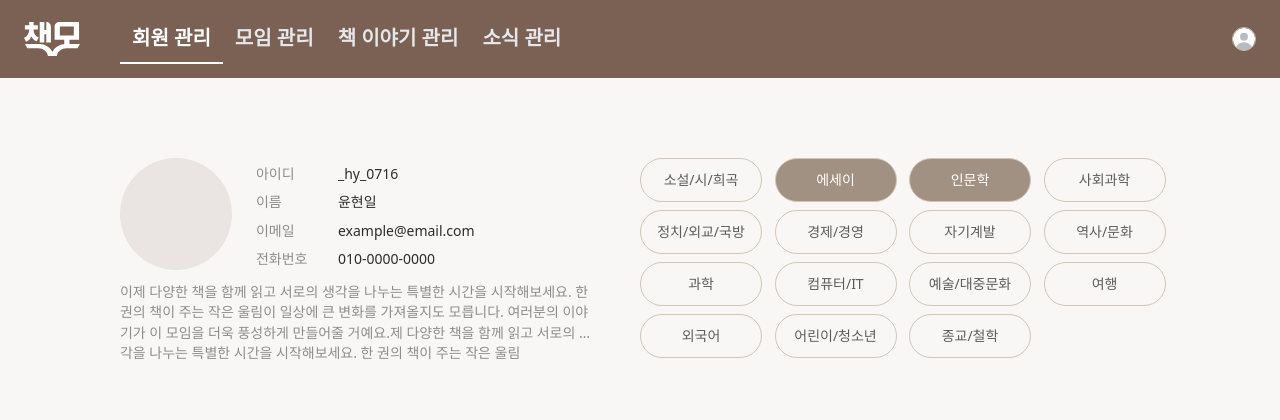
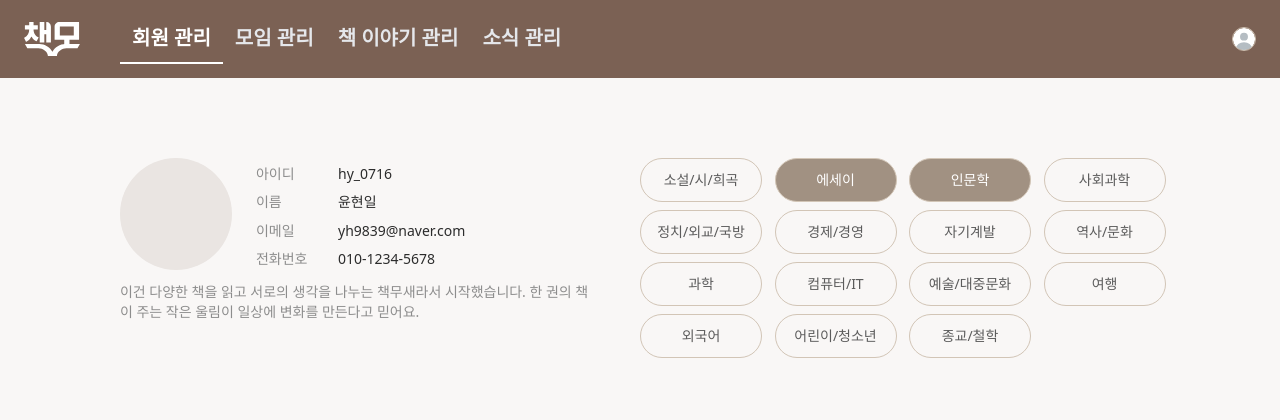
Before and after one commit to checkmo2025/FE, a Next.js app: page /admin/users/1 in a window 1280 px wide. Shown: the top 420 px of the page. Built offline with nearby package versions, Linux system fonts and the light colour scheme; no server answers; a web font is replaced by a local one.

Commit message:
refactor: 관리자 사용자 상세 페이지 구조 통일 및 userId props 적용

```diff
--- a/package.json
+++ b/package.json
@@ -18,7 +18,7 @@
     "@vercel/speed-insights": "^1.3.1",
     "js-cookie": "^3.0.5",
     "next": "^16.1.6",
-    "react": "19.2.0",
+    "react": "^19.2.0",
     "react-dom": "19.2.0",
     "react-hot-toast": "^2.6.0",
     "react-intersection-observer": "^10.0.3",
--- a/src/app/(admin)/admin/(app)/users/[id]/page.tsx
+++ b/src/app/(admin)/admin/(app)/users/[id]/page.tsx
@@ -12,12 +12,11 @@ import BookStoryList from "@/components/base-ui/Admin/users/BookStoryList";
 import NewsList from "@/components/base-ui/Admin/users/NewsList";
 import ReportList from "@/components/base-ui/Admin/users/ReportList";
 
-
 export default function Page() {
-  const [activeTab, setActiveTab] =
-    useState<AdminUserTabId>("meetings");
+  const [activeTab, setActiveTab] = useState<AdminUserTabId>("meetings");
 
   // 더미
+  // TODO: 관리자 사용자 상세 조회 API 연동 후, params.id 기반으로 user 데이터 교체 예정
   const user = {
     userId: "hy_0716",
     name: "윤현일",
@@ -25,9 +24,10 @@ export default function Page() {
     phone: "010-1234-5678",
     intro:
       "이건 다양한 책을 읽고 서로의 생각을 나누는 책무새라서 시작했습니다. 한 권의 책이 주는 작은 울림이 일상에 변화를 만든다고 믿어요.",
-    profileImageUrl: null as string | null,
+    profileImage: null as string | null,
   };
 
+  // TODO: 관리자 사용자 카테고리 조회 API 연동 후 params.id 기반으로 교체 예정
   const selectedCategories = [
     "KOREAN_NOVEL",
     "ESSAY",
@@ -40,26 +40,21 @@ export default function Page() {
       <section className="w-[1040px] mx-auto pt-[80px]">
         <div className="flex items-start justify-between gap-10">
           <div className="flex-1">
-            <AdminUserProfile />
+            <AdminUserProfile user={user} />
           </div>
 
           <aside className="w-[520px]">
-            <AdminCategory
-              selectedCategories={selectedCategories}
-            />
+            <AdminCategory selectedCategories={selectedCategories} />
           </aside>
         </div>
 
         <div className="flex flex-col items-center w-full gap-[40px] mt-[80px]">
-          <AdminUserTabs
-            activeTab={activeTab}
-            onTabChange={setActiveTab}
-          />
+          <AdminUserTabs activeTab={activeTab} onTabChange={setActiveTab} />
 
-          {activeTab === "meetings" && <MeetingList />}
-          {activeTab === "stories" && <BookStoryList />}
-          {activeTab === "posts" && <NewsList />}
-          {activeTab === "reports" && <ReportList />}
+          {activeTab === "meetings" && <MeetingList userId={user.userId} />}
+          {activeTab === "stories" && <BookStoryList userId={user.userId} />}
+          {activeTab === "posts" && <NewsList userId={user.userId} />}
+          {activeTab === "reports" && <ReportList userId={user.userId} />}
         </div>
       </section>
     </main>
--- a/src/components/base-ui/Admin/users/AdminUserProfile.tsx
+++ b/src/components/base-ui/Admin/users/AdminUserProfile.tsx
@@ -2,29 +2,26 @@
 
 import React from "react";
 import Image from "next/image";
-import { DUMMY_USER_PROFILE } from "@/constants/mocks/mypage";
-import { useProfileQuery } from "@/hooks/queries/useMemberQueries";
 
-const AdminUserProfile = () => {
-  const { data: profileData } = useProfileQuery();
+type AdminUserProfileProps = {
+  user: {
+    userId: string;
+    name: string;
+    intro: string;
+    profileImage?: string | null;
+    email?: string | null;
+    phone?: string | null;
+  };
+};
 
-  const user = {
-    ...DUMMY_USER_PROFILE,
-    name: profileData?.nickname || DUMMY_USER_PROFILE.name,
-    intro: profileData?.description || DUMMY_USER_PROFILE.intro,
-    profileImage:
-      profileData?.profileImageUrl || DUMMY_USER_PROFILE.profileImage,
-  };
-
-  const email = (profileData as any)?.email || "example@email.com";
-  const phone = (profileData as any)?.phone || "010-0000-0000";
+const AdminUserProfile = ({ user }: AdminUserProfileProps) => {
+  const email = user.email ?? "example@email.com";
+  const phone = user.phone ?? "010-0000-0000";
 
   return (
     <div className="w-[479px] h-[212px]">
       <div className="grid grid-rows-[auto_1fr] h-full">
-        {/* 1행 */}
         <div className="flex items-start gap-[24px]">
-          {/* 프로필 이미지 */}
           <div className="w-[112px] h-[112px] rounded-full overflow-hidden relative shrink-0 bg-Subbrown-4">
             {user.profileImage ? (
               <Image
@@ -38,13 +35,12 @@ const AdminUserProfile = () => {
             )}
           </div>
 
-          {/* 정보 영역 */}
           <dl className="grid grid-cols-[64px_1fr] gap-x-[18px] gap-y-[8px] pt-[6px]">
             <dt className="body_1_3 text-Gray-4">아이디</dt>
-            <dd className="body_1_2 text-Gray-7">{user.name}</dd>
+            <dd className="body_1_2 text-Gray-7">{user.userId}</dd>
 
             <dt className="body_1_3 text-Gray-4">이름</dt>
-            <dd className="body_1_2 text-Gray-7">윤현일</dd>
+            <dd className="body_1_2 text-Gray-7">{user.name}</dd>
 
             <dt className="body_1_3 text-Gray-4">이메일</dt>
             <dd className="body_1_2 text-Gray-7">{email}</dd>
@@ -54,7 +50,6 @@ const AdminUserProfile = () => {
           </dl>
         </div>
 
-        {/* 2행 소개글 */}
         <p className="body_1_3 text-Gray-4 leading-[145%] mt-[12px] line-clamp-3">
           {user.intro}
         </p>
--- a/src/components/base-ui/Admin/users/BookStoryList.tsx
+++ b/src/components/base-ui/Admin/users/BookStoryList.tsx
@@ -5,7 +5,22 @@ import BookStoryCard from "./items/AdminBookStoryCard";
 import { useMyInfiniteStoriesQuery } from "@/hooks/queries/useStoryQueries";
 import { useInView } from "react-intersection-observer";
 
-const MyBookStoryList = () => {
+type Props = {
+  /** 관리자 상세 페이지의 대상 유저 ID (현재는 구조만 맞추기 위해 받음) */
+  userId: string;
+};
+
+const BookStoryList = ({ userId }: Props) => {
+  /**
+   * TODO:
+   * 관리자 전용 "특정 사용자(userId) 책 이야기 목록" API/쿼리가 아직 없어서
+   * 임시로 "내 책 이야기" 쿼리를 사용 중입니다.
+   * 추후 useUserInfiniteStoriesQuery(userId) 같은 형태로 교체 예정.
+   *
+   * - 현재 userId는 props로 받고만 있으며, 쿼리 교체 시 사용됩니다.
+   */
+  void userId;
+
   const {
     data,
     fetchNextPage,
@@ -27,15 +42,20 @@ const MyBookStoryList = () => {
 
   return (
     <div className="flex flex-col items-center w-full max-w-[1048px] mx-auto gap-[20px] px-[18px] md:px-[40px] lg:px-0">
-
-      {isLoading && <p className="text-Gray-4 text-center py-4">로딩 중...</p>}
+      {isLoading && (
+        <p className="text-Gray-4 text-center py-4">로딩 중...</p>
+      )}
 
       {!isLoading && isError && (
-        <p className="text-red-500 text-center py-4">책 이야기를 불러오는 데 실패했습니다.</p>
+        <p className="text-red-500 text-center py-4">
+          책 이야기를 불러오는 데 실패했습니다.
+        </p>
       )}
 
       {!isLoading && !isError && stories.length === 0 && (
-        <p className="text-Gray-4 text-center py-4">작성한 책 이야기가 없습니다.</p>
+        <p className="text-Gray-4 text-center py-4">
+          작성한 책 이야기가 없습니다.
+        </p>
       )}
 
       <div className="grid grid-cols-2 min-[540px]:grid-cols-3 md:grid-cols-2 lg:grid-cols-3 gap-[20px] md:gap-[12px] lg:gap-[20px] w-fit">
@@ -60,10 +80,12 @@ const MyBookStoryList = () => {
       <div ref={ref} className="h-4 w-full" />
 
       {isFetchingNextPage && (
-        <p className="text-Gray-4 text-center py-4">추가 이야기를 불러오는 중...</p>
+        <p className="text-Gray-4 text-center py-4">
+          추가 이야기를 불러오는 중...
+        </p>
       )}
     </div>
   );
 };
 
-export default MyBookStoryList;
+export default BookStoryList;
--- a/src/components/base-ui/Admin/users/MeetingList.tsx
+++ b/src/components/base-ui/Admin/users/MeetingList.tsx
@@ -1,10 +1,23 @@
 "use client";
 
 import React from "react";
-import MyMeetingCard from "./items/AdminMeetingCard";
+import AdminMeetingCard from "./items/AdminMeetingCard";
 import { useMyClubsQuery } from "@/hooks/queries/useClubQueries";
 
-const MyMeetingList = () => {
+type Props = {
+  /** 관리자 상세 페이지의 대상 유저 ID */
+  userId: string;
+};
+
+const MeetingList = ({ userId }: Props) => {
+  /**
+   * TODO:
+   * 관리자 전용 "특정 사용자(userId) 모임 목록 조회" API가 아직 없어
+   * 임시로 useMyClubsQuery()를 사용 중입니다.
+   * 추후 useUserClubsQuery(userId) 형태로 교체 예정입니다.
+   */
+  void userId; // 현재는 사용하지 않지만 구조 통일을 위해 유지
+
   const { data, isLoading, isError } = useMyClubsQuery();
   const clubs = data?.clubList || [];
 
@@ -37,10 +50,10 @@ const MyMeetingList = () => {
   return (
     <div className="flex flex-col items-start gap-[8px] w-full max-w-[1048px] px-[18px] md:px-[40px] lg:px-0 mx-auto">
       {clubs.map((club) => (
-        <MyMeetingCard key={club.clubId} club={club} />
+        <AdminMeetingCard key={club.clubId} club={club} />
       ))}
     </div>
   );
 };
 
-export default MyMeetingList;
+export default MeetingList;
--- a/src/components/base-ui/Admin/users/NewsList.tsx
+++ b/src/components/base-ui/Admin/users/NewsList.tsx
@@ -1,17 +1,32 @@
-// NewsList.tsx
 "use client";
+
 import NewsItem from "./items/AdminNewsItem";
 
-export default function NewsList() {
+type Props = {
+  /** 관리자 상세 페이지의 대상 유저 ID */
+  userId: string;
+};
+
+// TODO: 관리자 사용자 뉴스 조회 API 연동 후 userId 기반 실제 데이터로 교체 예정
+export default function NewsList({ userId }: Props) {
+  // 현재는 구조 통일을 위해 props만 받고 사용하지 않음
+  void userId;
+
   const posts = [
-    { id: 1, imageUrl: "/...", title: "...", content: "...", date: "2025.01.01" },
+    {
+      id: 1,
+      imageUrl: "/...",
+      title: "...",
+      content: "...",
+      date: "2025.01.01",
+    },
   ];
 
   return (
     <div className="flex flex-col gap-[16px] w-full max-w-[1040px] mx-auto">
-        {posts.map(post => (
-            <NewsItem key={post.id} {...post} />
-        ))}
+      {posts.map((post) => (
+        <NewsItem key={post.id} {...post} />
+      ))}
     </div>
   );
 }
--- a/src/components/base-ui/Admin/users/ReportList.tsx
+++ b/src/components/base-ui/Admin/users/ReportList.tsx
@@ -2,7 +2,16 @@
 
 import ReportItem from "./items/AdminReportItem";
 
-export default function ReportList() {
+type Props = {
+  /** 관리자 상세 페이지의 대상 유저 ID */
+  userId: string;
+};
+
+// TODO: 관리자 사용자 신고 목록 조회 API 연동 후 userId 기반 실제 데이터로 교체 예정
+export default function ReportList({ userId }: Props) {
+  // 현재는 구조 통일을 위해 props만 받고 사용하지 않음
+  void userId;
+
   const reports = [
     {
       id: 1,
```
Also changed, not shown: 1 other file (tests, documents, lock files or other folders).
